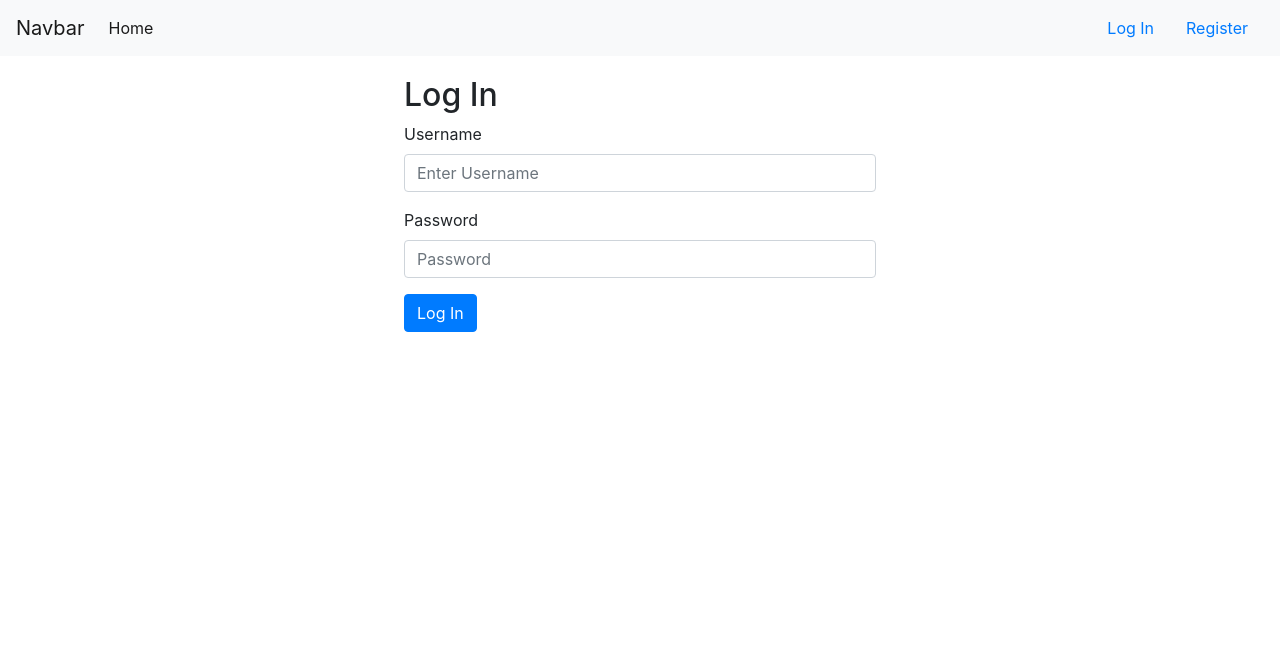
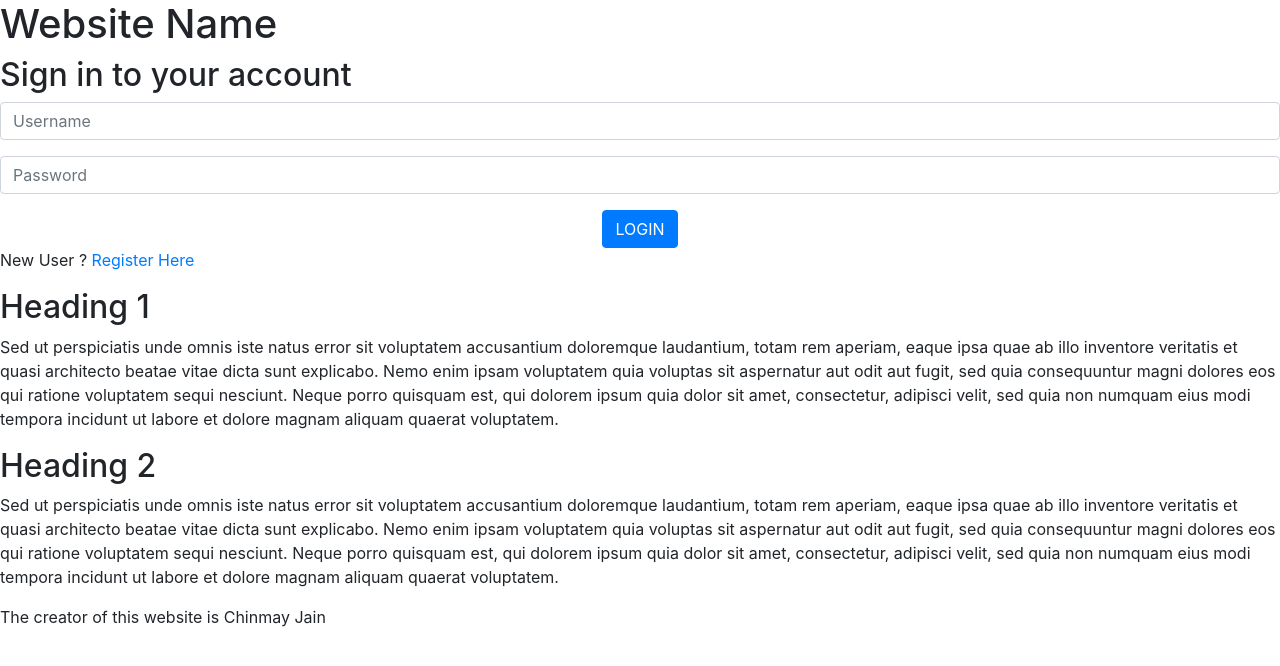
Before and after one commit to chinmay81098/Book-Review-App, a Flask app: page /login in a window 1280 px wide. Shown: the top 666 px of the page. Run offline with Flask 2, Linux system fonts and the light colour scheme; some libraries are stand-ins or nearby versions.

Commit message:
added UI changes for landing page

```diff
--- a/templates/base.html
+++ b/templates/base.html
@@ -7,28 +7,35 @@
     </head>
 
     <body>
-      <nav class="navbar navbar-expand-lg navbar-light bg-light">
-        <a class="navbar-brand" href="#">Navbar</a>
-        <button class="navbar-toggler" type="button" data-toggle="collapse" data-target="#navbarSupportedContent" aria-controls="navbarSupportedContent" aria-expanded="false" aria-label="Toggle navigation">
-          <span class="navbar-toggler-icon"></span>
-        </button>
+      <header>
+        <nav>
+          <h1>Website Name</h1>
+        </nav>
+      </header>
+      <aside>
+        {% block body %}
+        {% endblock %}
+        </aside>
+      <section>
+        <h2>Heading 1</h2>
+        <p>Sed ut perspiciatis unde omnis iste natus error sit voluptatem accusantium doloremque
+          laudantium, totam rem aperiam, eaque ipsa quae ab illo inventore veritatis et quasi architecto
+          beatae vitae dicta sunt explicabo. Nemo enim ipsam voluptatem quia voluptas sit aspernatur aut
+          odit aut fugit, sed quia consequuntur magni dolores eos qui ratione voluptatem sequi nesciunt.
+          Neque porro quisquam est, qui dolorem ipsum quia dolor sit amet, consectetur, adipisci velit,
+          sed quia non numquam eius modi tempora incidunt ut labore et dolore magnam aliquam quaerat voluptatem.</p>
+        <h2>Heading 2</h2>
+        <p>Sed ut perspiciatis unde omnis iste natus error sit voluptatem accusantium doloremque
+          laudantium, totam rem aperiam, eaque ipsa quae ab illo inventore veritatis et quasi architecto
+          beatae vitae dicta sunt explicabo. Nemo enim ipsam voluptatem quia voluptas sit aspernatur aut
+          odit aut fugit, sed quia consequuntur magni dolores eos qui ratione voluptatem sequi nesciunt.
+          Neque porro quisquam est, qui dolorem ipsum quia dolor sit amet, consectetur, adipisci velit,
+          sed quia non numquam eius modi tempora incidunt ut labore et dolore magnam aliquam quaerat voluptatem.</p>
+      </section>
 
-        <div class="collapse navbar-collapse" id="navbarSupportedContent">
-          <ul class="navbar-nav mr-auto">
-            <li class="nav-item active">
-              <a class="nav-link" href="{{ url_for('index') }}">Home <span class="sr-only">(current)</span></a>
-            </li>
-          </ul>
-          <a class="nav-link" href="{{ url_for('login') }}">Log In</a>
-          <a class="nav-link" href="{{ url_for('register') }}">Register</a>
-          <!--form class="form-inline my-2 my-lg-0">
-            <input class="form-control mr-sm-2" type="search" placeholder="Search" aria-label="Search">
-            <button class="btn btn-outline-success my-2 my-sm-0" type="submit">Search</button>
-          </form-->
-        </div>
-      </nav>
-      {% block body %}
-      {% endblock %}
+      <footer>
+        The creator of this website is Chinmay Jain
+      </footer>
     </body>
 
 </html>
--- a/templates/login.html
+++ b/templates/login.html
@@ -1,23 +1,24 @@
 {% extends 'base.html' %}
 
 {% block body %}
-<div class="userAuth">
-    <h2>Log In</h2>
+<div>
+    <h2>Sign in to your account</h2>
     <form method="POST" action="">
         <div class="form-group">
-        <label for="InputUsername">Username</label>
-        <input type="text" class="form-control" id="InputUsername" aria-describedby="emailHelp" name="username" placeholder="Enter Username">
+        <!--label for="InputUsername">Username</label-->
+        <input type="text" class="form-control"  name="username" placeholder="Username">
         </div>
         <div class="form-group">
-        <label for="exampleInputPassword1">Password</label>
-        <input type="password" class="form-control" id="exampleInputPassword1" name="password" placeholder="Password">
+        <!--label for="exampleInputPassword1">Password</label-->
+        <input type="password" class="form-control" name="password" placeholder="Password">
         </div>
-        <!--div class="form-check">
-        <input type="checkbox" class="form-check-input" id="exampleCheck1">
-        <label class="form-check-label" for="exampleCheck1">Check me out</label>
-        </div-->
         <p>{{ msg }}</p>
-        <button type="submit" class="btn btn-primary">Log In</button>
+        <div style="text-align: center;">
+        <button type="submit" class="btn btn-primary">LOGIN</button>
+        </div>
     </form>
 </div>
+<div class="new-user">
+    <p>New User ? <a href="{{url_for('register')}}">Register Here</a></p>
+</div>
 {% endblock %}
```
Also changed, not shown: templates/signup.html (+11 -10 lines).
